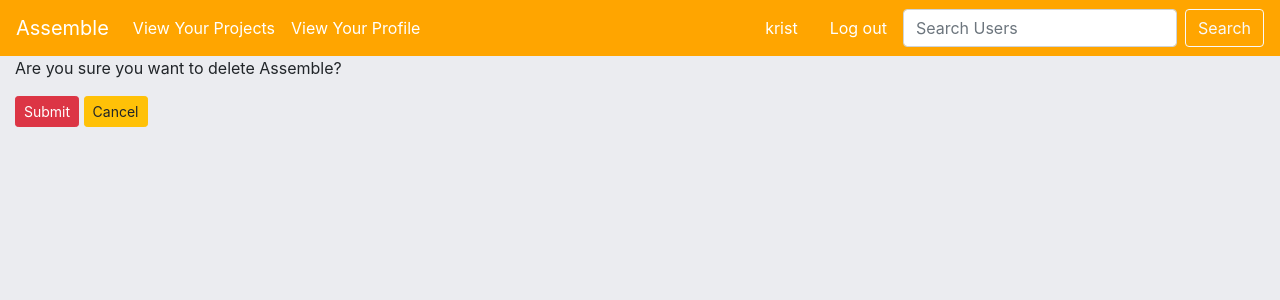
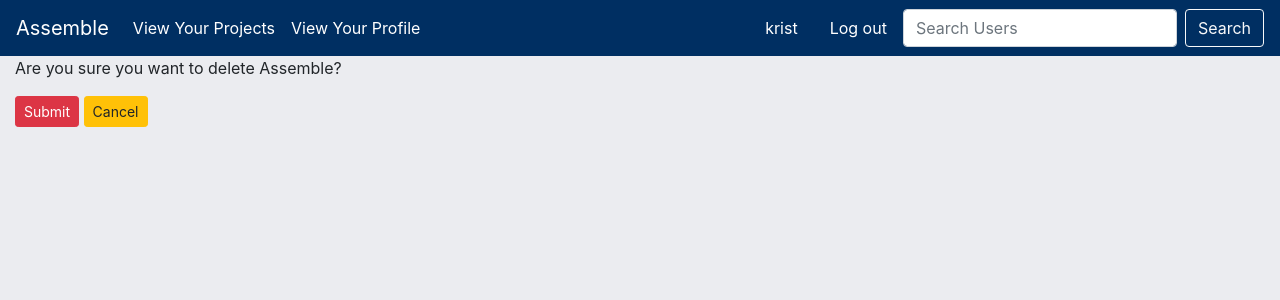
Before and after one commit to Kristian-Roopnarine/Assemble, a Django app: page /project-list/delete-project/2/ in a window 1280 px wide. Shown: the top 300 px of the page. Run offline with Django 3.2, Linux system fonts and the light colour scheme; a user stored in the database is signed in; data comes from the database, SQL or seed files in the repository; some libraries are stand-ins or nearby versions.

Commit message:
Changed navbar to dark blue.

```diff
--- a/templates/assemble/navbar_horizontal.html
+++ b/templates/assemble/navbar_horizontal.html
@@ -3,10 +3,14 @@
         background-color:#FFA500;
     }
 
+    .baby-blue-bg{
+        background-color:#9dccff;
+    }
+
 
 </style>
 
-<nav class="navbar sticky-top navbar-expand-lg navbar-light orange-bg">
+<nav class="navbar sticky-top navbar-expand-lg navbar-light" style="background-color: #002f62;">
     <a class="navbar-brand text-white" href="{% url 'home' %}">
         Assemble
     </a>
```
